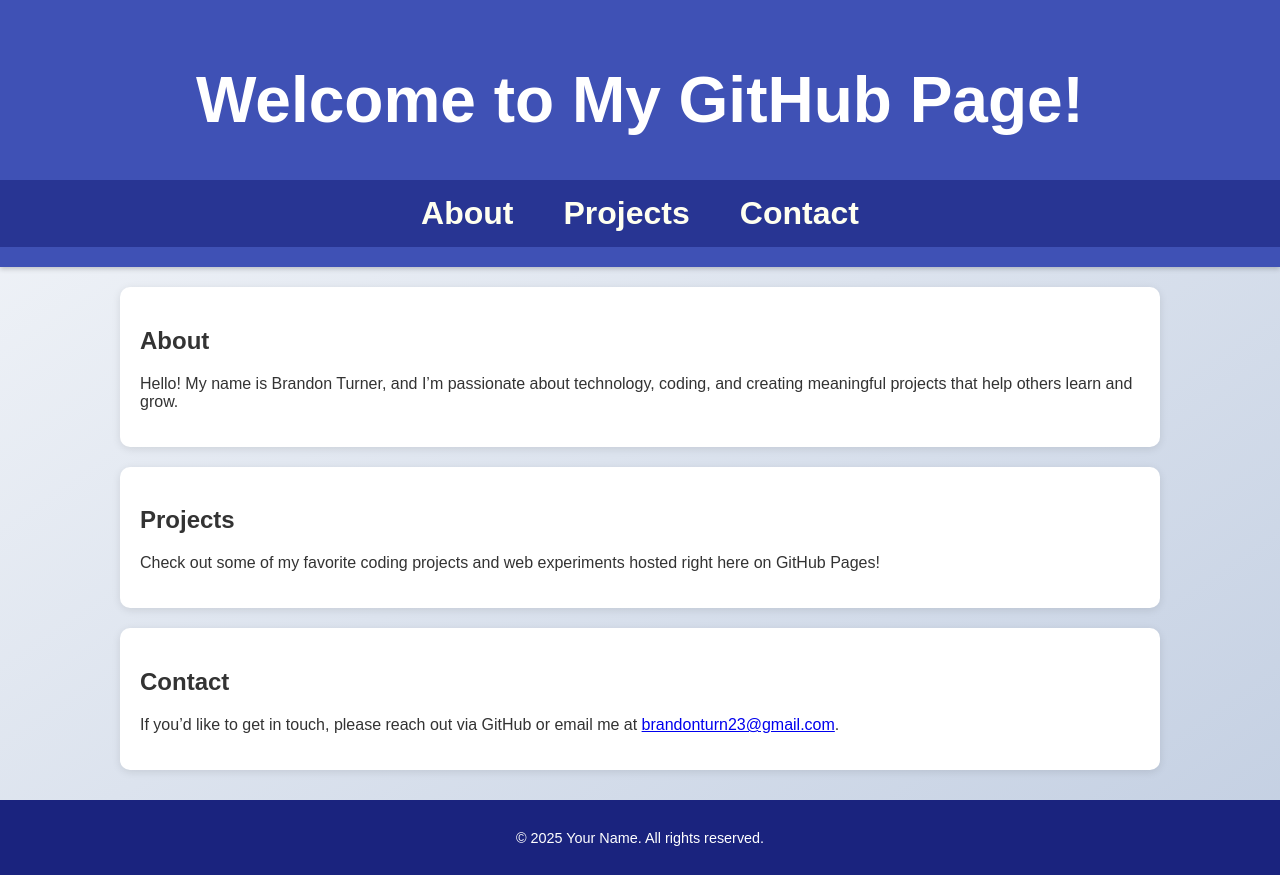
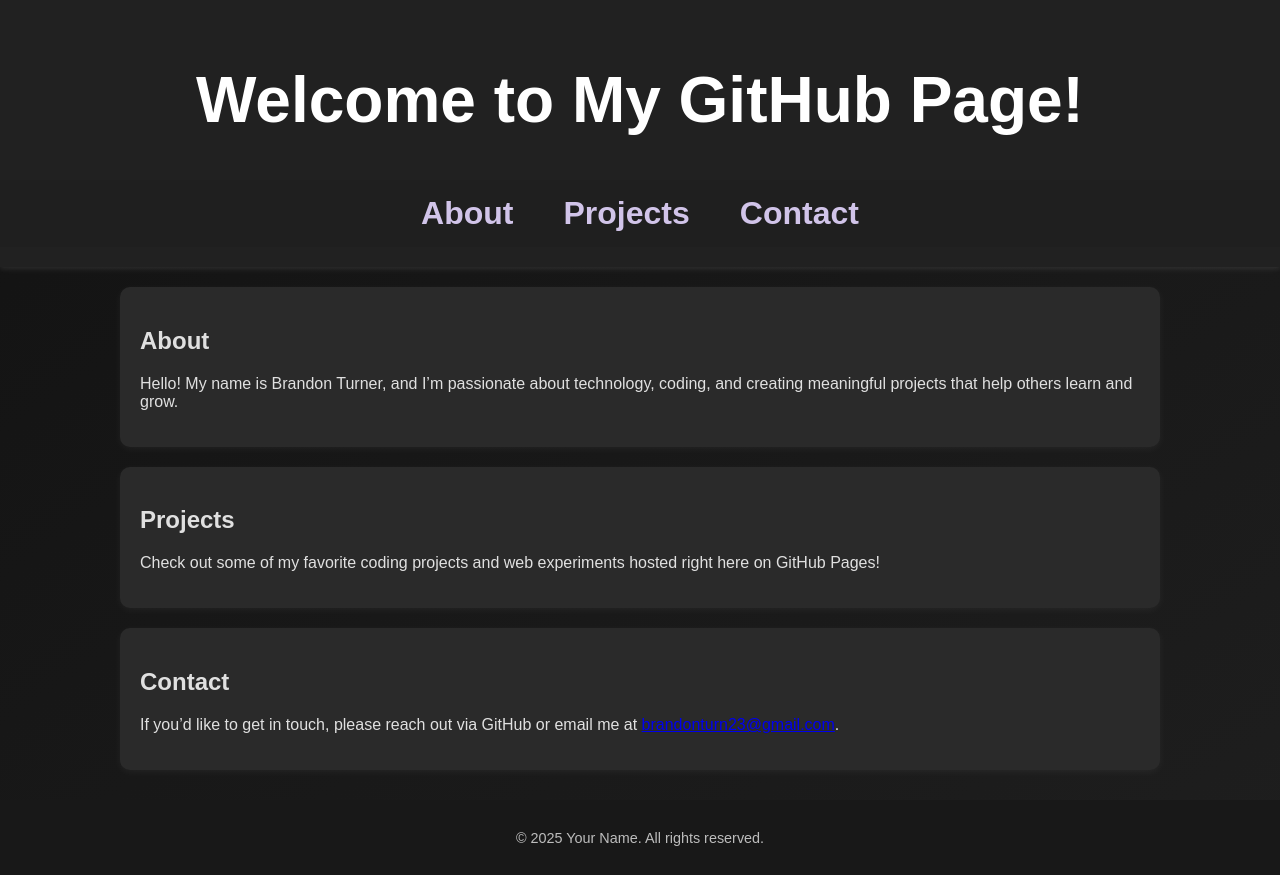
Before and after one commit to brandonturn23-web/brandonturn23_2, a plain HTML site: page index_2.html in a window 1280 px wide. Drawn offline with Linux system fonts and the light colour scheme.

Commit message:
Update styles for dark theme and adjust colors

```diff
--- a/styles.css
+++ b/styles.css
@@ -1,27 +1,30 @@
+
 
 body {
-  background: linear-gradient(to bottom right, #f5f7fa, #c3cfe2);
+  background: linear-gradient(to bottom right, #121212, #1e1e1e);
   font-family: Arial, Helvetica, sans-serif;
   margin: 0;
   padding: 0;
-  color: #333;
+  color: #e0e0e0;
 }
+
 
 header {
   text-align: center;
   font-size: 2em;
   font-weight: bold;
-  background-color: #3f51b5;
-  color: white;
+  background-color: #212121;
+  color: #ffffff;
   padding: 20px 0;
-  box-shadow: 0 2px 5px rgba(0, 0, 0, 0.2);
+  box-shadow: 0 2px 5px rgba(255, 255, 255, 0.1);
 }
+
 
 nav ul {
   list-style-type: none;
   margin: 0;
   padding: 0;
-  background-color: #283593;
+  background-color: #1f1f1f;
   display: flex;
   justify-content: center;
 }
@@ -33,31 +36,33 @@ nav ul li {
 nav ul li a {
   display: block;
   padding: 15px 25px;
-  color: ivory;
+  color: #d1c4e9;
   text-decoration: none;
   transition: background-color 0.3s, color 0.3s;
 }
 
 nav ul li a:hover {
-  background-color: #5c6bc0;
+  background-color: #512da8;
   color: #fff;
 }
 
+
 section {
-  background-color: #fff;
+  background-color: #2a2a2a;
   margin: 20px auto;
   padding: 20px;
   width: 90%;
   max-width: 1000px;
   border-radius: 10px;
-  box-shadow: 0 2px 8px rgba(0, 0, 0, 0.1);
+  box-shadow: 0 2px 8px rgba(255, 255, 255, 0.05);
 }
+
 
 footer {
   text-align: center;
   font-size: 0.9em;
-  background-color: #1a237e;
-  color: #fff;
+  background-color: #181818;
+  color: #bdbdbd;
   padding: 15px 0;
   margin-top: 30px;
 }
```
